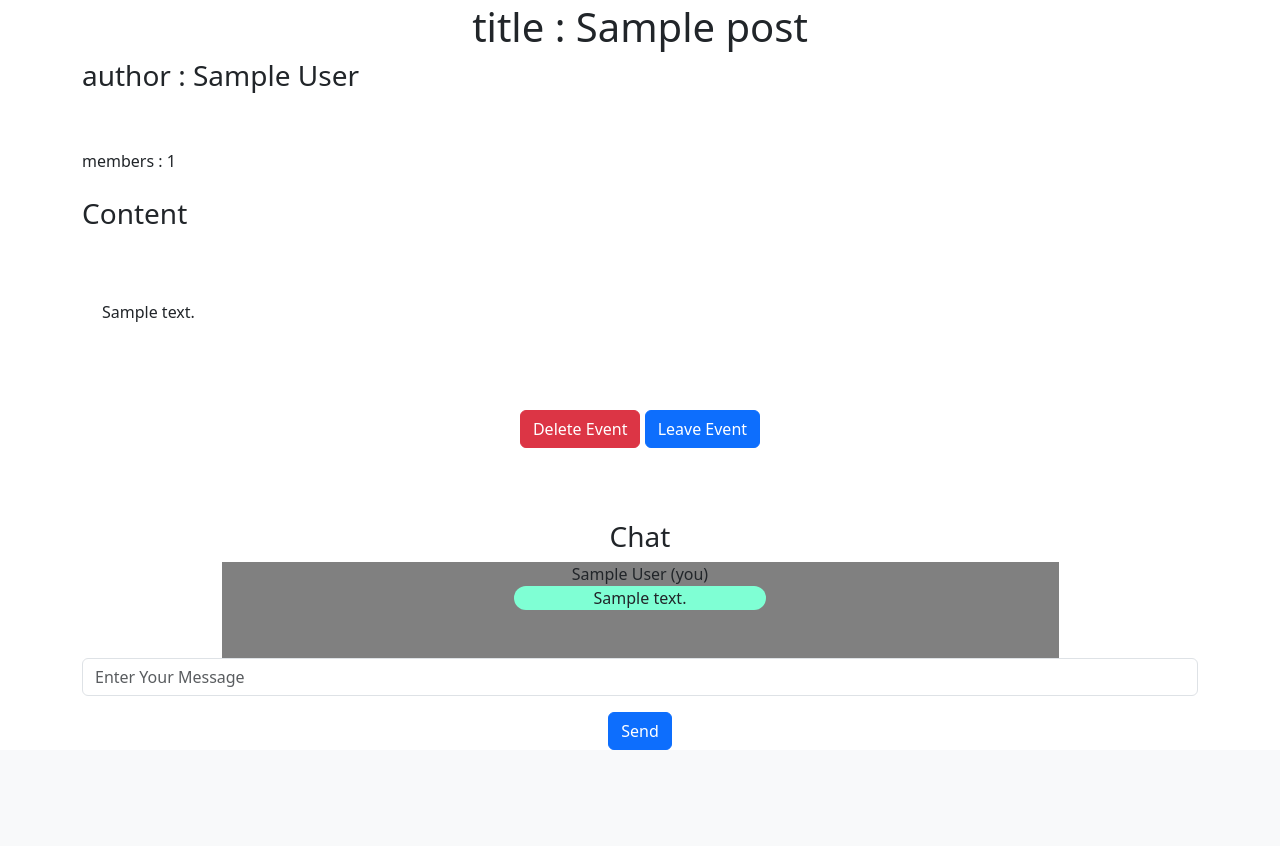
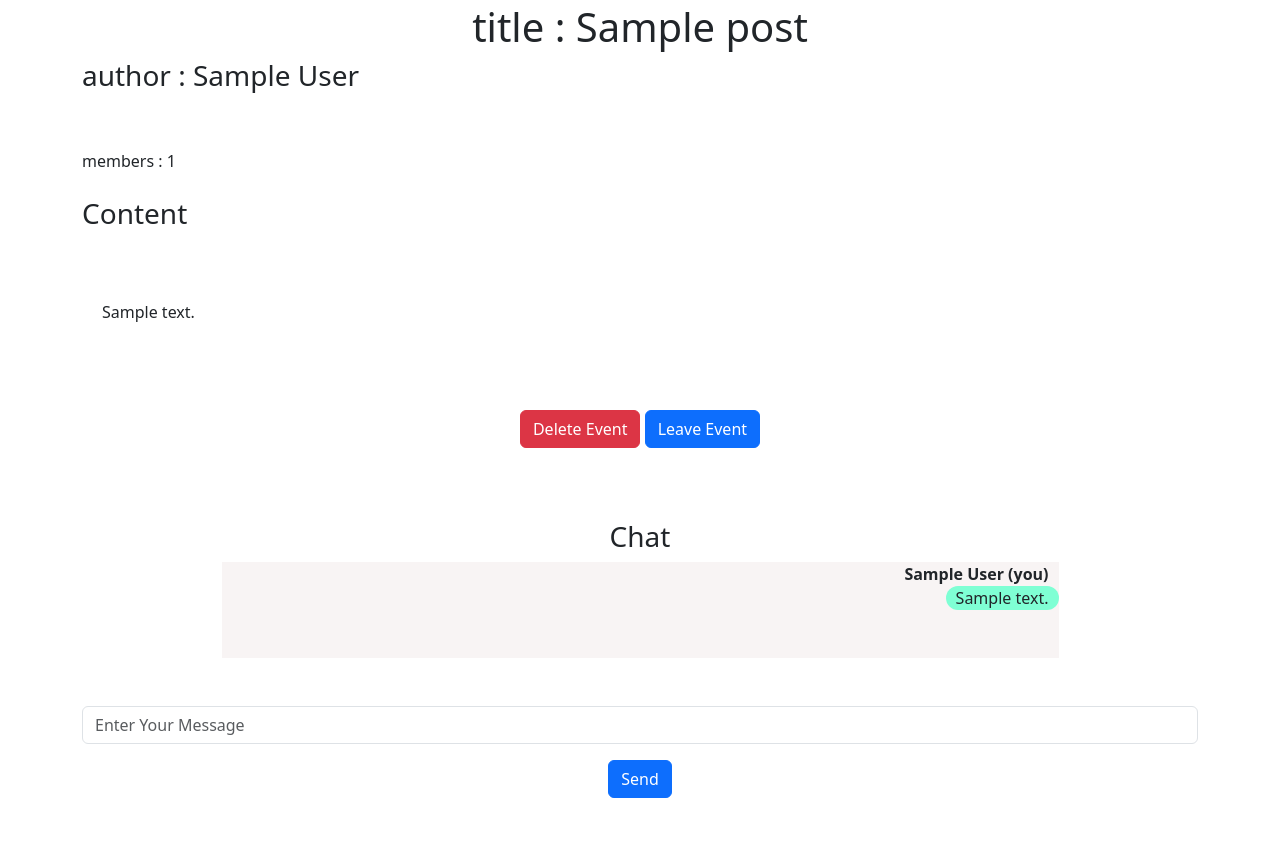
Before and after one commit to whoami13579/Gosync-web, a Flask app: page /forum/1/1 in a window 1280 px wide. Shown: the part 77-923 px from the top of the page. Before the commit the page ends 827 px from the top, so only its background shows below. Run offline with Flask 3, Linux system fonts and the light colour scheme; a user stored in the database is signed in; tables that the repository leaves empty hold one stand-in row (values such as "Sample post").

Commit message:
add overflow

```diff
--- a/website/templates/post.html
+++ b/website/templates/post.html
@@ -55,24 +55,33 @@
   {% if post.comments | length > 0 %}
     <h3 id="Chat">Chat</h3>
   {% endif %}
-  <div class="col-9" align="center" style="background-color: gray;">
+  <div class="col-9 overflow-auto" align="center" style="background-color: rgba(247, 242, 242, 0.822); max-height: 500px;">
   {% for comment in post.comments %}
-    <div >
+    <div align="center">
     {% if comment.user.get_id() == user.get_id() %}
-      <a>{{comment.user.name}} (you)</a>
-      <div style="border-radius: 50px; background-color: aquamarine;right: 50%;max-width: 30%;">{{comment.text}}</div>
+    <div align="right">
+      <a style="padding-right: 10px;"><strong>{{comment.user.name}} (you)</strong></a>
+      <div align="center" class="positon-absolute end-30" style="border-radius: 50px; background-color: aquamarine;max-width: 30%; width:fit-content;min-width: 5%; padding:0 10px">{{comment.text}}</div>
+    </div>
     {% elif comment.user.get_id() == post.author.get_id() %}
-      <a>{{comment.user.name}} (host)</a>
-      <div style="border-radius: 50px; background-color: rgb(166, 226, 126);left: 20%;max-width: 30%;">{{comment.text}}</div>
+    <div align="left">
+      <a style="padding-left: 10px;">{{comment.user.name}} (host)</a>
+      <div align="center" style="border-radius: 50px; background-color: rgba(180, 223, 152, 0.922);max-width: 30%; width:fit-content;min-width: 5%; padding:0 10px">{{comment.text}}</div>
+    </div>
       {% else %}
-      <a>{{comment.user.name}}</a>
-      <div style="border-radius: 50px; background-color: rgb(255, 200, 127);left: 20%;max-width: 30%;">{{comment.text}}</div>
+    <div align="left">
+      <a style="padding-left: 10px;">{{comment.user.name}}</a>
+      <div align="center" style="border-radius: 50px; background-color: rgb(255, 200, 127);max-width: 30%; width:fit-content;min-width: 5%; padding:0 10px">{{comment.text}}</div>
+    </div>
     {% endif %}
     <br>
     <br>
     </div>
   {% endfor %}
+
   </div>
+  <br>
+  <br>
 
   {% if user.is_authenticated %}
     <form method="POST">
@@ -83,6 +92,8 @@
           <button type="submit" class="btn btn-primary">Send</button>
       </form>
   {% endif %}
+  <br>
+  <br>
 
   {% if user.is_authenticated %}
   {% endif %}
```
